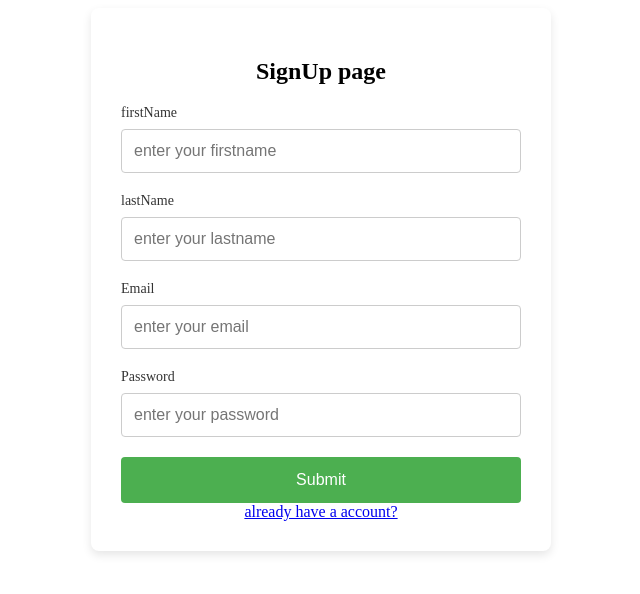
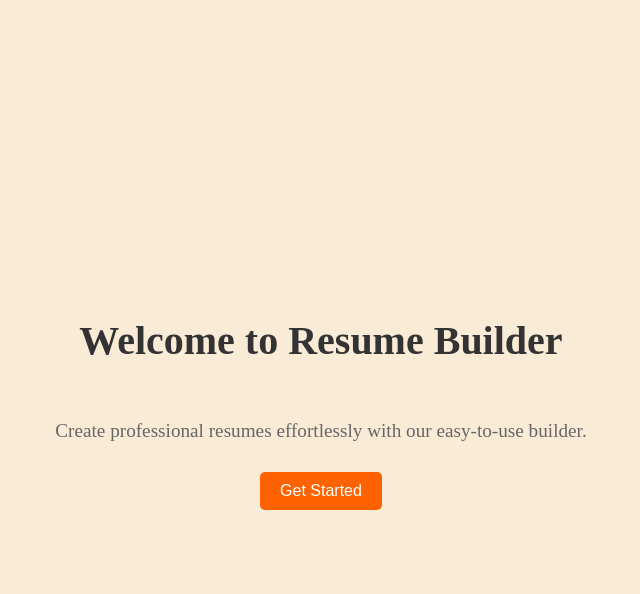
Before and after one commit to Balachandarcse/Resume-Builder, a React (Vite) app in the folder frontend/: page / in a window 1280 px wide. Shown: the top 594 px of the page, without its empty margins (319-959 px from the left). Built offline with nearby package versions, Linux system fonts and the light colour scheme.

Commit message:
welcome page component added

```diff
--- /dev/null
+++ b/frontend/src/components/welcome.jsx
@@ -0,0 +1,17 @@
+import { useNavigate } from "react-router-dom";
+import "../css/welcome.css"
+const Welcome = () => {
+    const navigate = useNavigate();
+
+    return (
+        <div className="welcome-container">
+            <div className="welcome-content">
+                <h1>Welcome to Resume Builder</h1>
+                <p>Create professional resumes effortlessly with our easy-to-use builder.</p>
+                <button>Get Started</button>
+            </div>
+        </div>
+    );
+};
+
+export default Welcome;
--- /dev/null
+++ b/frontend/src/css/welcome.css
@@ -0,0 +1,44 @@
+.welcome-container {
+    background-color: antiquewhite;
+    position: fixed;
+    top: 0;
+    left: 0;
+    width: 100%;
+    height: 100%;
+    display: flex;
+    align-items: center;
+    justify-content: center;
+    text-align: center;
+}
+
+.welcome-content {
+    display: flex;
+    flex-direction: column;
+    align-items: center;
+    gap: 10px; /* Adds spacing between elements */
+}
+
+.welcome-container h1 {
+    font-size: 2.5rem;
+    color: #333;
+}
+
+.welcome-container p {
+    font-size: 1.2rem;
+    color: #666;
+    margin-bottom: 20px;
+}
+
+.welcome-container button {
+    padding: 10px 20px;
+    font-size: 1rem;
+    background-color: #ff6200;
+    color: white;
+    border: none;
+    cursor: pointer;
+    border-radius: 5px;
+}
+
+.welcome-container button:hover {
+    background-color: #00b395;
+}
--- a/frontend/src/main.jsx
+++ b/frontend/src/main.jsx
@@ -4,12 +4,14 @@ import './index.css'
 import {BrowserRouter,Routes,Route} from 'react-router-dom'
 import Signup from './components/signup.jsx'
 import Login from './components/login.jsx'
+import Welcome from './components/welcome.jsx'
 
 createRoot(document.getElementById('root')).render(
   <StrictMode>
    <BrowserRouter>
       <Routes>
-        <Route path='/' element={<Signup/>}></Route>
+        <Route path="/" element={<Welcome />} />
+        <Route path='/signup' element={<Signup/>}></Route>
         <Route path='/login' element={<Login/>}></Route>
       </Routes>
    </BrowserRouter>
```
